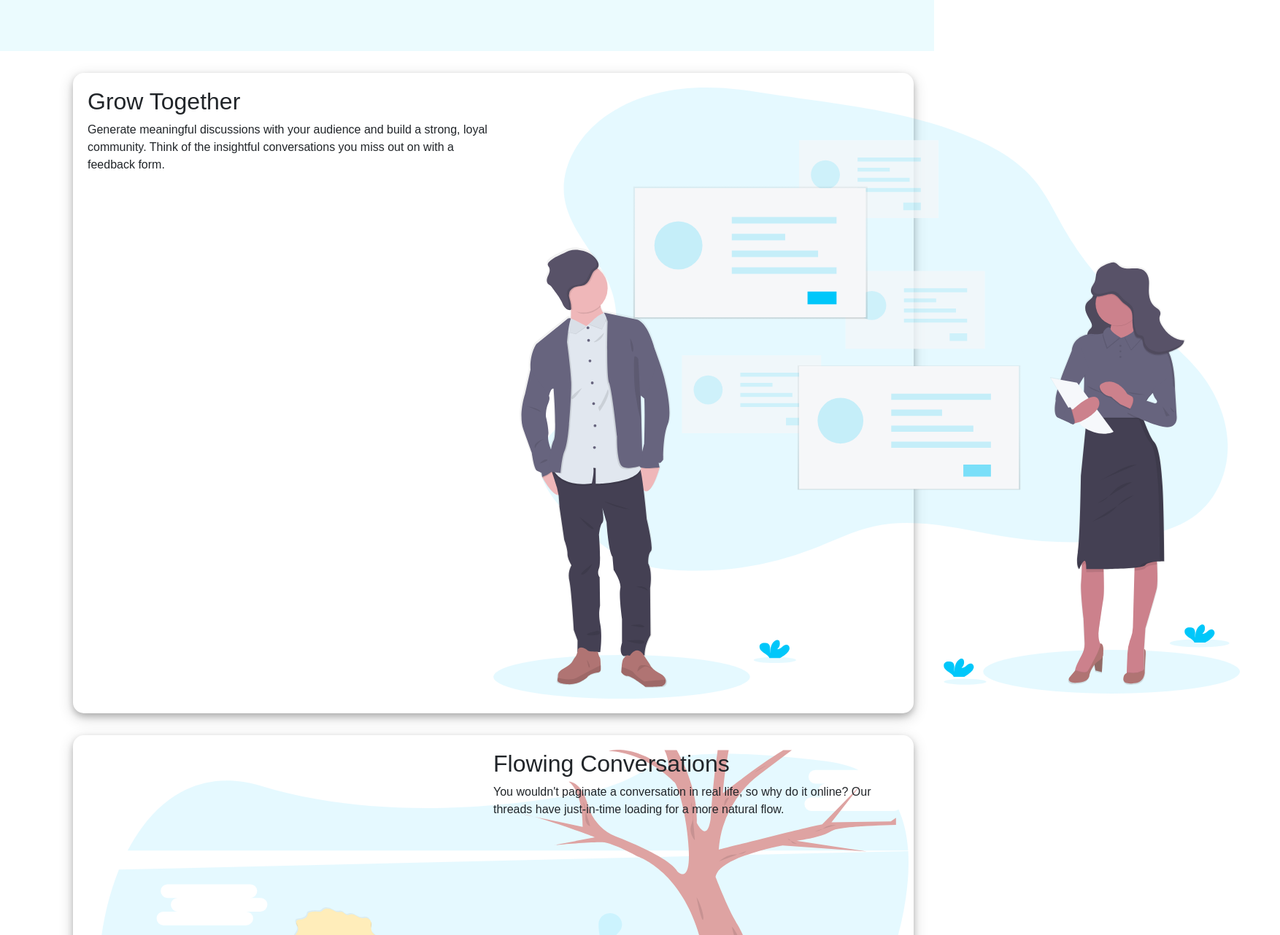
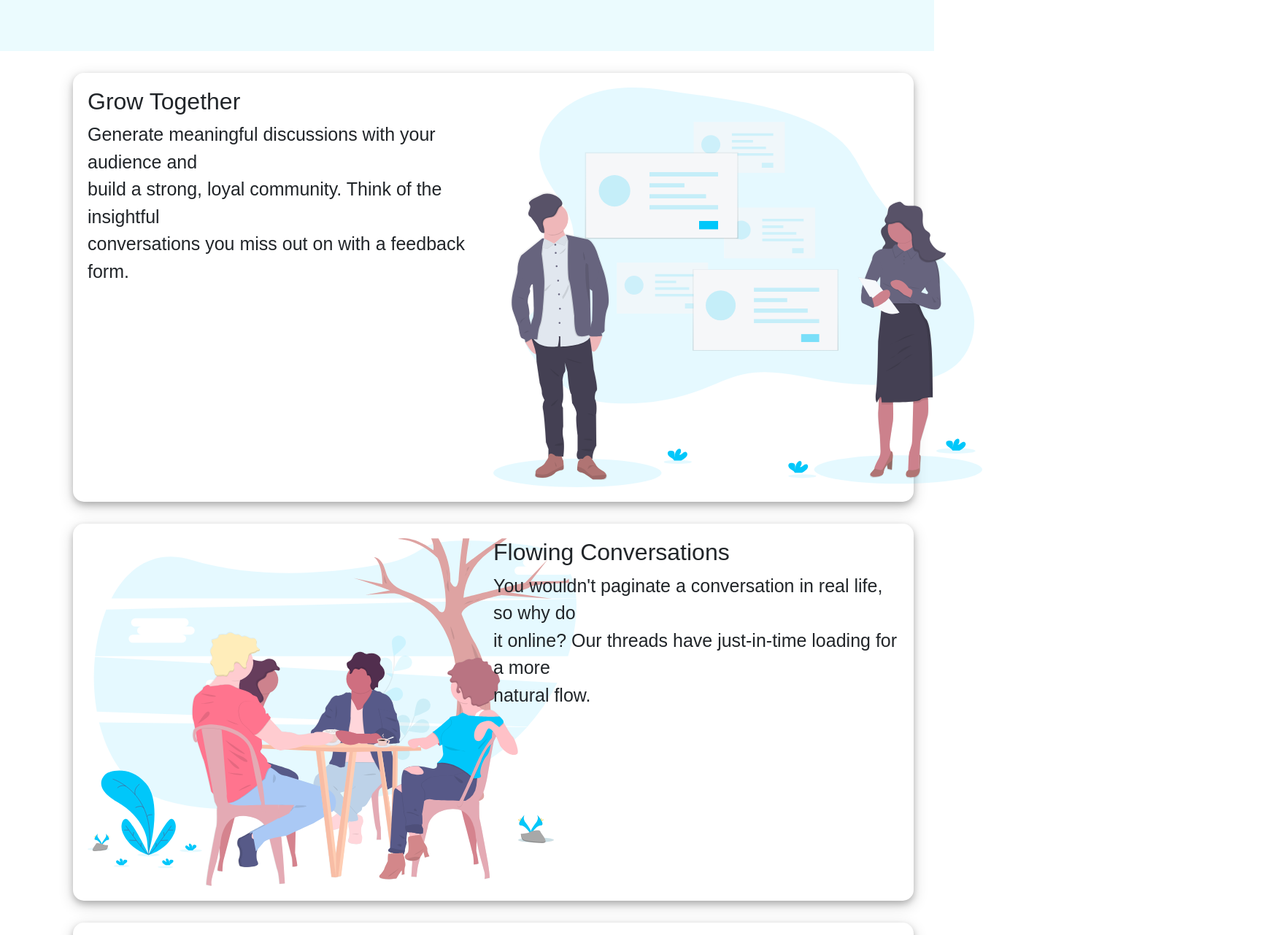
Before and after one commit to mariajamal/Huddle-Task, a plain HTML site: page index.html in a window 1280 px wide. Shown: the part 900-2182 px from the top of the page at 73% size, 1754 px wide, since content can reach past the window. Drawn offline with nearby package versions, Linux system fonts and the light colour scheme.

Commit message:
Div Adjustments

```diff
--- a/Public/CSS/index.css
+++ b/Public/CSS/index.css
@@ -23,6 +23,13 @@ body{
     grid-template-columns: 50% 50%;
     padding: 20px;
   }
+.text2 h1{
+   font-size: 40px;
+   font-weight: 500;
+}
+.text2 p{
+    font-size: 25px;
+}
 .text1 h1{
     font-size: 55px;
     font-weight: 800;
@@ -58,3 +65,6 @@ body{
 .img1{
     height: 635px;
 }
+.img2{
+    width:670px;
+}
--- a/index.html
+++ b/index.html
@@ -26,9 +26,9 @@
     </div>
     <div class="width">
             <div class="pg2" >
-                    <div>
+                    <div class="text2">
                         <h2>Grow Together</h2>
-                        <p>Generate meaningful discussions with your audience and build a strong, loyal community. Think of the insightful conversations you miss out on with a feedback form.</p>
+                        <p>Generate meaningful discussions with your audience and <br>build a strong, loyal community. Think of the insightful <br>conversations you miss out on with a feedback form.</p>
                     </div>
                     <div>
                         <img class="img2" src="./Public/Media/illustration-grow-together.svg">
@@ -41,16 +41,16 @@
             <div>
                     <img class="img2" src="./Public/Media/illustration-flowing-conversation.svg">
             </div>
-            <div>
+            <div class="text2">
             <h2>Flowing Conversations</h2>
-            <p>You wouldn't paginate a conversation in real life, so why do it online? Our threads have just-in-time loading for a more natural flow.</p>
+            <p>You wouldn't paginate a conversation in real life, so why do<br> it online? Our threads have just-in-time loading for a more<br> natural flow.</p>
             </div>
 
         </div>
     </div>
     <div class="width">
         <div class="pg2" >
-                    <div>
+                    <div class="text2">
                         <h2>Your Users</h2>
                         <p>It takes no time at all to integrate Huddle with your app's authentication solution. This means, once signed in to your app, your users can start chatting immediately. </p>
                     </div>
```
